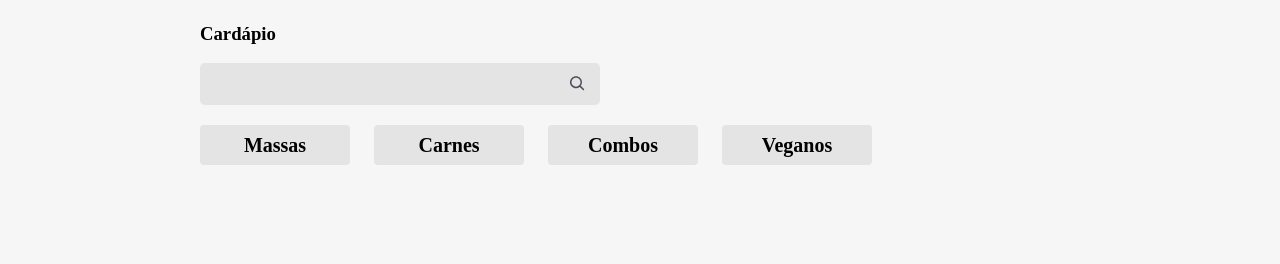
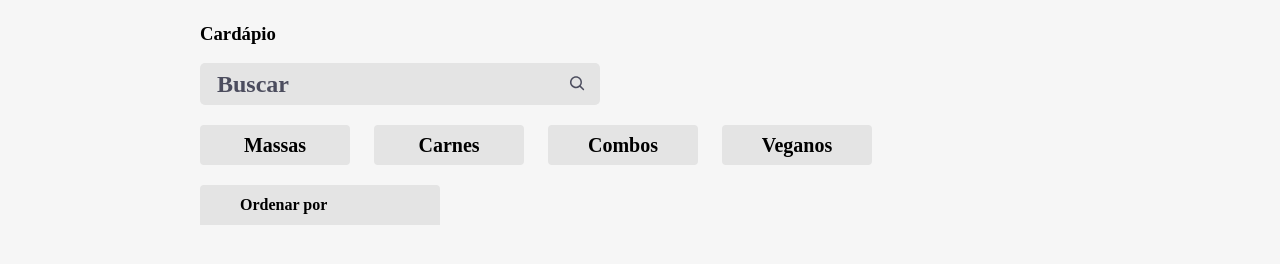
Before and after one commit to fabiofrasson/aluroni, a React (Create React App) app: page / in a window 1280 px wide. Shown: the part 514-778 px from the top of the page. Built offline with nearby package versions, Linux system fonts and the light colour scheme; a web font is replaced by a local one.

Commit message:
Criando o ordenador

```diff
--- a/public/index.html
+++ b/public/index.html
@@ -2,15 +2,13 @@
 <html lang="en">
     <head>
         <meta charset="utf-8" />
-        <!--<link rel="icon" href="%PUBLIC_URL%/favicon.ico" /> -->
+        <link rel="icon" href="%PUBLIC_URL%/favicon.svg" />
         <meta name="viewport" content="width=device-width, initial-scale=1" />
-        <!-- <meta name="theme-color" content="#000000" /> -->
+        <meta name="theme-color" content="#000000" />
         <meta
             name="description"
             content="Web site created using create-react-app"
         />
-        <!-- <link rel="apple-touch-icon" href="%PUBLIC_URL%/logo192.png" /> -->
-        <link rel="manifest" href="%PUBLIC_URL%/manifest.json" />
         <title>Aluroni</title>
     </head>
     <body>
--- a/src/pages/Menu/Search/index.tsx
+++ b/src/pages/Menu/Search/index.tsx
@@ -13,6 +13,7 @@
                 type="text"
                 value={search}
                 onChange={(event) => setSearch(event.target.value)}
+                placeholder="Buscar"
             />
             <CgSearch size={20} color="#4C4D5E" />
         </div>
--- /dev/null
+++ b/src/pages/Menu/Sorter/Sorter.module.scss
@@ -0,0 +1,49 @@
+@import "styles/variables";
+
+.sorter {
+    align-items: center;
+    background-color: $grey;
+    border: none;
+    border-top-left-radius: 4px;
+    border-top-right-radius: 4px;
+    display: flex;
+    font-size: 1rem;
+    font-weight: bold;
+    height: 40px;
+    justify-content: space-between;
+    min-width: 240px;
+    padding: 0 40px;
+    position: relative;
+    &--active {
+        background-color: $blue;
+        color: white;
+    }
+    &__options {
+        display: none;
+        position: absolute;
+        left: 0;
+        flex-direction: column;
+        top: 100%;
+        width: 100%;
+        &--active {
+            display: flex;
+        }
+    }
+    &__option {
+        align-items: center;
+        background-color: $grey;
+        border-top: 2px solid $light-grey;
+        box-sizing: border-box;
+        color: $black;
+        display: flex;
+        height: 40px;
+        justify-content: center;
+        width: inherit;
+        &:hover,
+        &--active {
+            background-color: $blue;
+            cursor: pointer;
+            color: white;
+        }
+    }
+}
--- /dev/null
+++ b/src/pages/Menu/Sorter/index.tsx
@@ -0,0 +1,17 @@
+import styles from "./Sorter.module.scss";
+import options from "./options.json";
+
+export default function Sorter() {
+    return (
+        <button className={styles.sorter}>
+            <span>Ordenar por</span>
+            <div className={styles.sorter__options}>
+                {options.map((option) => (
+                    <div className={styles.sorter__option} key={option.value}>
+                        {option.nome}
+                    </div>
+                ))}
+            </div>
+        </button>
+    );
+}
--- /dev/null
+++ b/src/pages/Menu/Sorter/options.json
@@ -0,0 +1,18 @@
+[
+    {
+        "nome": "",
+        "value": ""
+    },
+    {
+        "nome": "Porção",
+        "value": "porcao"
+    },
+    {
+        "nome": "Qtd. pessoas",
+        "value": "qtd_pessoas"
+    },
+    {
+        "nome": "Preço",
+        "value": "preco"
+    }
+]
--- a/src/pages/Menu/index.tsx
+++ b/src/pages/Menu/index.tsx
@@ -3,6 +3,7 @@
 import Search from "./Search";
 import { useState } from "react";
 import Filters from "./Filters/index";
+import Sorter from "./Sorter";
 
 export default function Menu() {
     const [search, setSearch] = useState("");
@@ -22,6 +23,7 @@
                 <Search search={search} setSearch={setSearch} />
                 <div className={styles.menu__filters}>
                     <Filters filter={filter} setFilter={setFilter} />
+                    <Sorter />
                 </div>
             </section>
         </main>
```
Also changed, not shown: public/favicon.svg (added).
